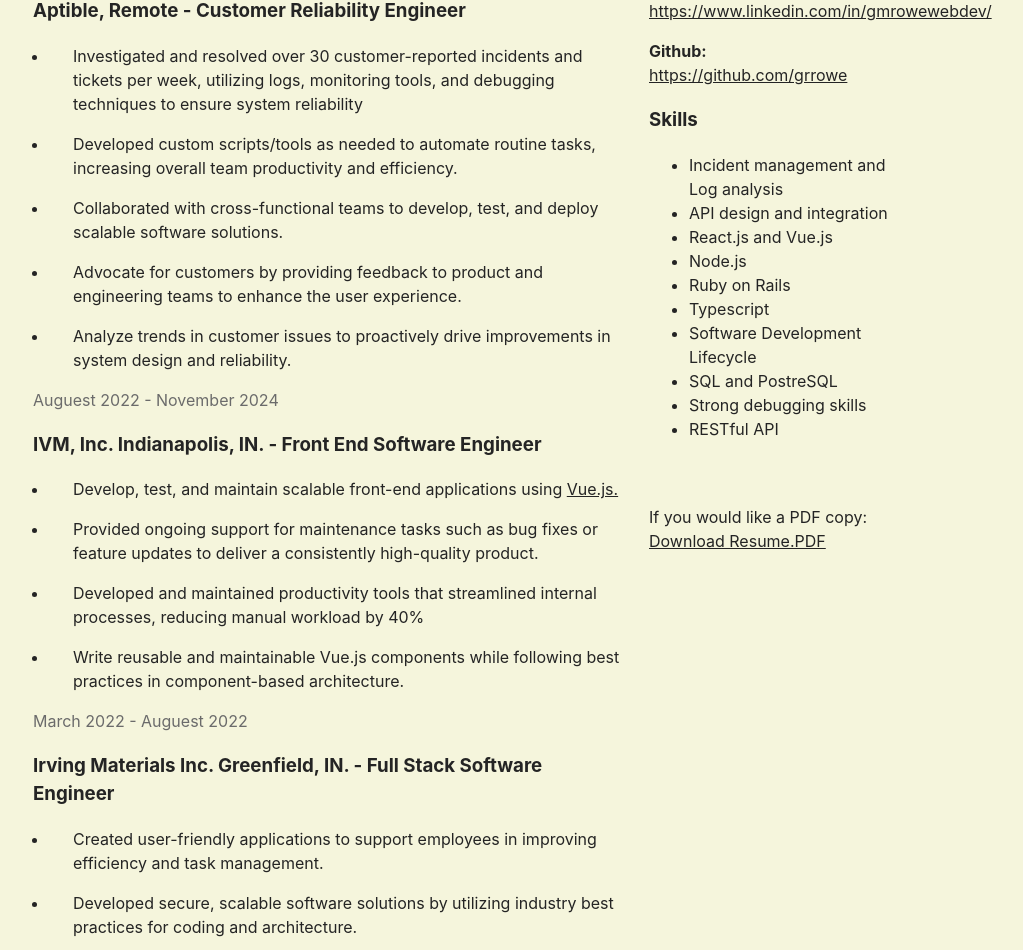
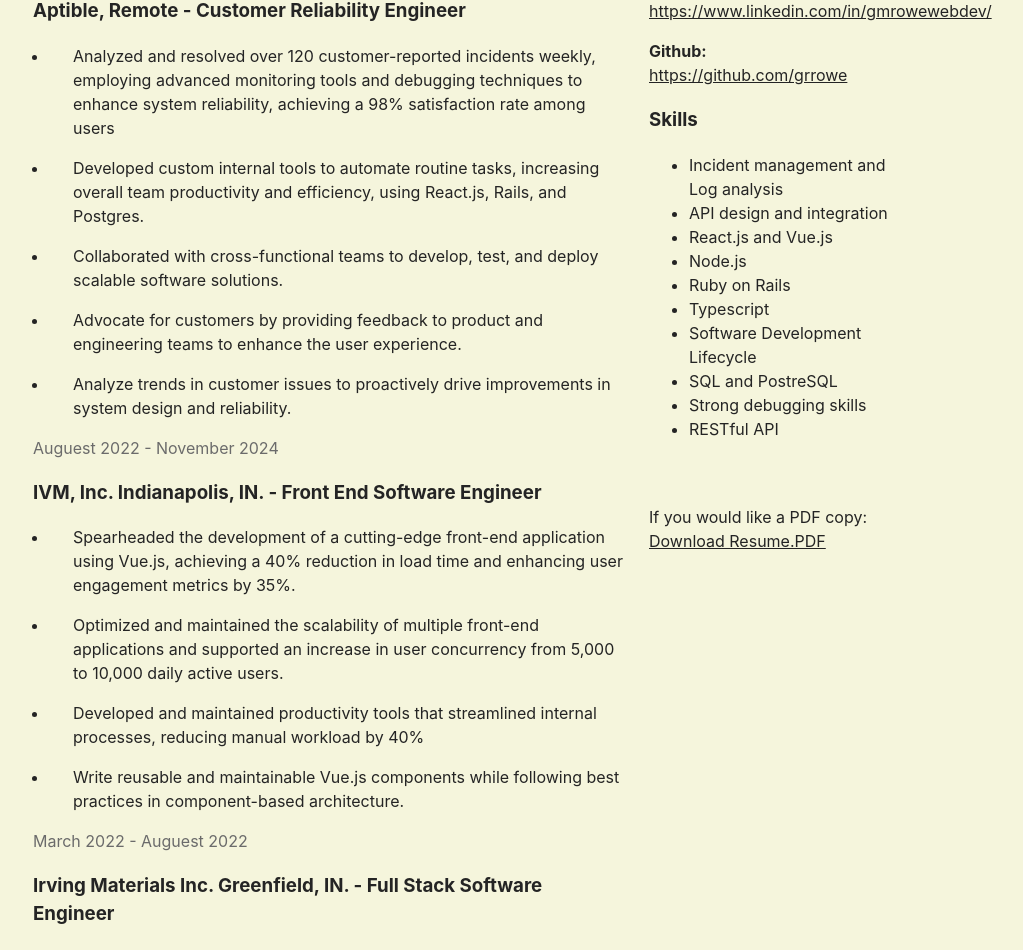
Before and after one commit to grrowe/grahamrowe.dev-ts, a React (Vite) app: page /my-creds in a window 1280 px wide. Shown: the part 270-1220 px from the top of the page, without its empty margins (247-1270 px from the left). Built offline with nearby package versions, Linux system fonts and the light colour scheme.

Commit message:
update resume

```diff
--- a/src/ui/projects/projects.tsx
+++ b/src/ui/projects/projects.tsx
@@ -4,6 +4,12 @@ const Projects = () => {
   return (
     <div>
       <h2>Projects</h2>
+      <div className="grahamCLI project">
+        <h3>Pong Node.JS CLI</h3>
+        <div>
+          PLAY PONG
+        </div>
+      </div>
       <div className="thisWebsite project">
         <h3>Project Name: My Portfolio Site</h3>
         <div>
@@ -170,9 +176,9 @@ const Projects = () => {
         <div className="role feature">
           <h4>My Role:</h4>
           <li>
-            I was part of a small development team, working on desiginng and implementing new
-            applications for different departments across Irving Materials to
-            help processes to work smoother.
+            I was part of a small development team, working on desiginng and
+            implementing new applications for different departments across
+            Irving Materials to help processes to work smoother.
           </li>
         </div>
       </div>
--- a/src/ui/resume/resume.tsx
+++ b/src/ui/resume/resume.tsx
@@ -22,15 +22,17 @@ const Resume = () => {
               </h3>
               <li className="tab">
                 <p>
-                  Investigated and resolved over 30 customer-reported incidents
-                  and tickets per week, utilizing logs, monitoring tools, and
-                  debugging techniques to ensure system reliability
+                  Analyzed and resolved over 120 customer-reported incidents
+                  weekly, employing advanced monitoring tools and debugging
+                  techniques to enhance system reliability, achieving a 98%
+                  satisfaction rate among users
                 </p>
               </li>
               <li className="tab">
                 <p>
-                  Developed custom scripts/tools as needed to automate routine
-                  tasks, increasing overall team productivity and efficiency.
+                  Developed custom internal tools to automate routine tasks,
+                  increasing overall team productivity and efficiency, using
+                  React.js, Rails, and Postgres.
                 </p>
               </li>
               <li className="tab">
@@ -62,18 +64,16 @@ const Resume = () => {
               </h3>
               <li className="tab">
                 <p>
-                  Develop, test, and maintain scalable front-end applications
-                  using{" "}
-                  <a href="https://vuejs.org/" target="_blank">
-                    Vue.js.
-                  </a>
+                  Spearheaded the development of a cutting-edge front-end
+                  application using Vue.js, achieving a 40% reduction in load
+                  time and enhancing user engagement metrics by 35%.
                 </p>
               </li>
               <li className="tab">
                 <p>
-                  Provided ongoing support for maintenance tasks such as bug
-                  fixes or feature updates to deliver a consistently
-                  high-quality product.
+                  Optimized and maintained the scalability of multiple front-end
+                  applications and supported an increase in user concurrency
+                  from 5,000 to 10,000 daily active users.
                 </p>
               </li>
               <li className="tab">
@@ -92,24 +92,30 @@ const Resume = () => {
             </div>
 
             <div>
-              <h3 className="negTab">Irving Materials Inc. Greenfield, IN. - Full Stack Software Engineer</h3>
+              <h3 className="negTab">
+                Irving Materials Inc. Greenfield, IN. - Full Stack Software
+                Engineer
+              </h3>
 
               <li className="tab">
                 <p>
                   Created user-friendly applications to support employees in
-                  improving efficiency and task management.
+                  improving efficiency and task management utilizing the SERN
+                  stack. (SQL, Express, React.js and Node.js)
                 </p>
               </li>
               <li className="tab">
                 <p>
                   Developed secure, scalable software solutions by utilizing
-                  industry best practices for coding and architecture.
+                  industry best practices for coding and architecture, SERN
+                  stack.
                 </p>
               </li>
               <li className="tab">
                 <p>
                   Integrated third-party APIs to enhance overall application
-                  functionality and improve user experience.
+                  functionality and improve user experience. Integrations using
+                  REST and GraphQL
                 </p>
               </li>
               <li className="tab">
```
